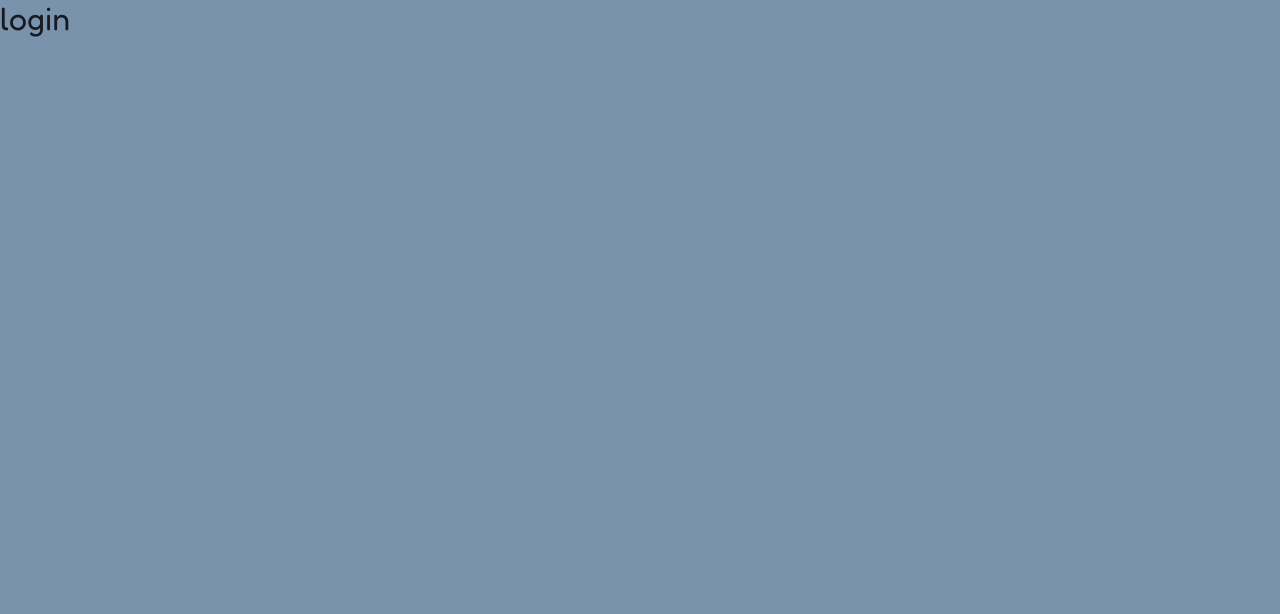
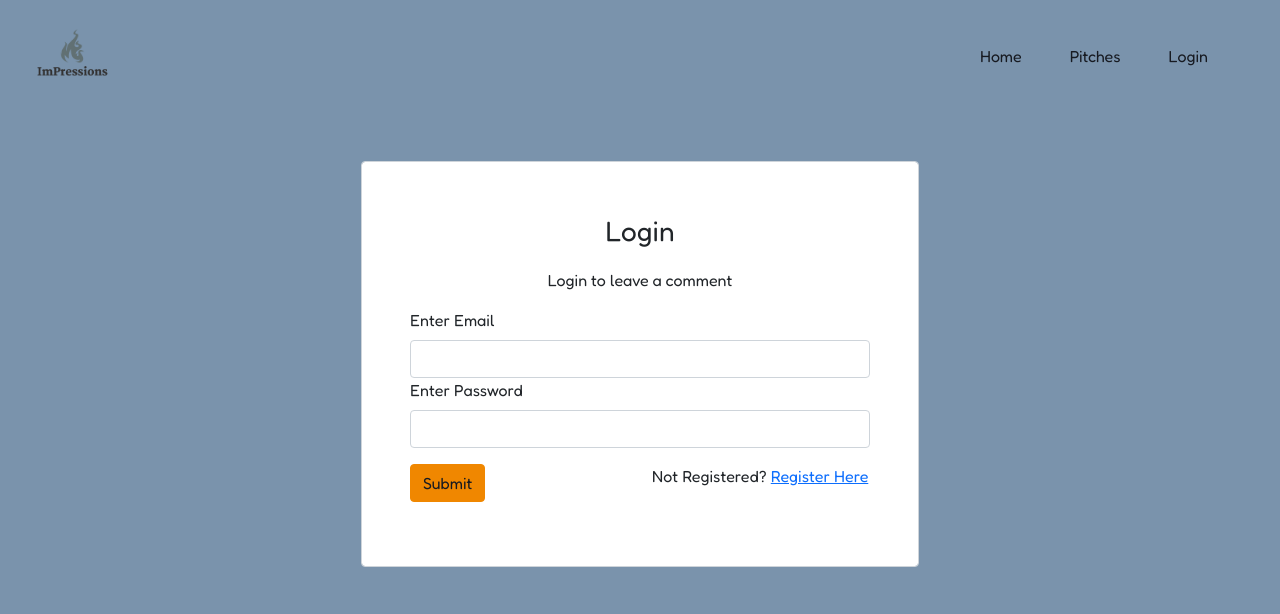
Before and after one commit to vantablanta/impressions-app, a Flask app: page /auth/login in a window 1280 px wide. Before the commit the part shown is almost empty. Shown: the top 614 px of the page. Run offline with Flask 2, Linux system fonts and the light colour scheme; some libraries are stand-ins or nearby versions.

Commit message:
register and login pages linked

```diff
--- a/app/templates/auth/login.html
+++ b/app/templates/auth/login.html
@@ -1,6 +1,36 @@
 {%extends 'base.html'%}
+{%include 'nav.html' %}
+
 
 {%block body%}
-<h2>login</h2>
+<div class="container d-flex justify-content-center">
+    <div class="form-group form-control p-5 m-5 w-50">
+        <p class="fs-3 text-center">Login</p>
+        <p class="text-center">Login to leave a comment</p>
+        <div class="">
+            {{form.email.label(class='form-label')}}
+            {{form.email(class='form-control')}}
+        </div>
+        <div class="">
+            {{form.password.label(class='form-label')}}
+            {{form.password(class='form-control')}}
+        </div>
+        <div class="row">
+            <div class="col-md-6">
+                {{form.submit(class='btn register-btn mt-3 mb-3')}}
+            </div>
+            <div class="col-md-6 pt-3">
+                Not Registered?
+                <a href="/auth/register">Register Here</a>
+            </div>
+
+        </div>
+
+    </div>
+
+
+</div>
+
+
 
 {%endblock%}
```
Also changed, not shown: app/templates/auth/register.html (+10 -1 lines).
